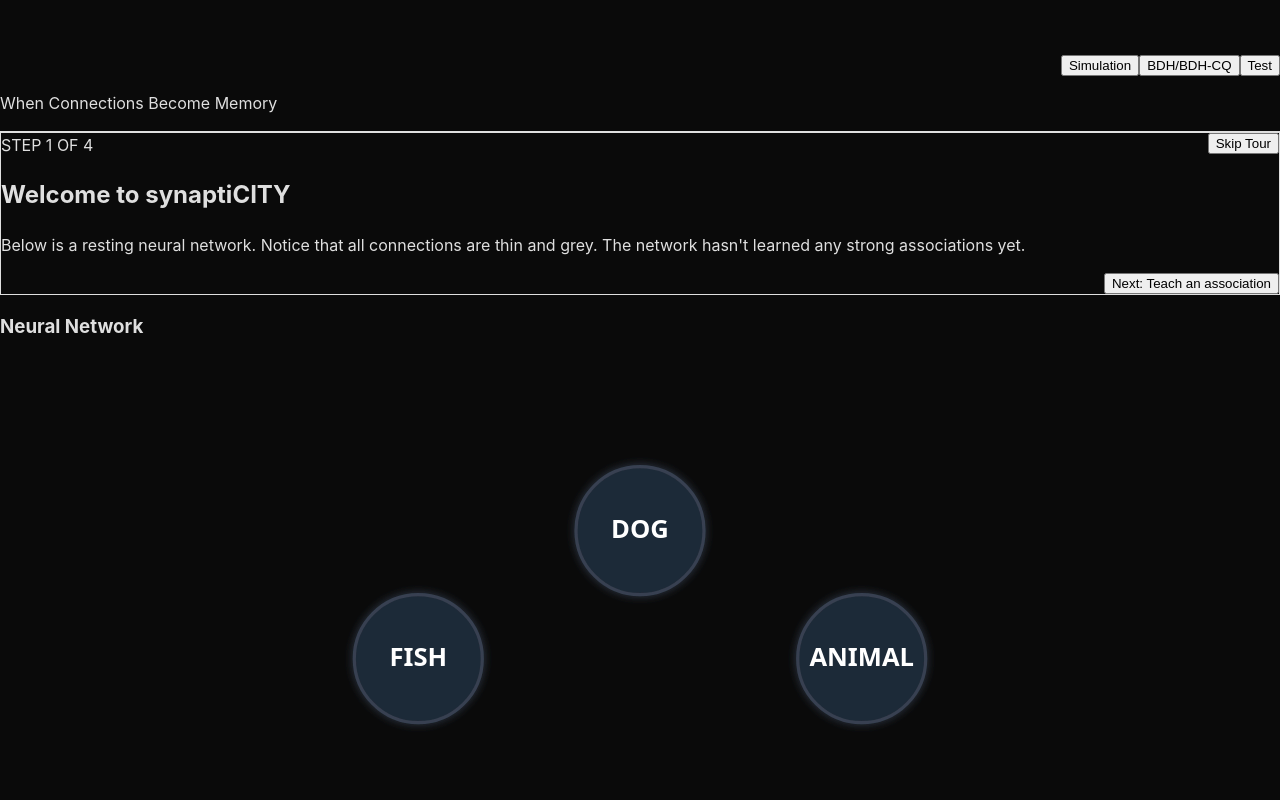
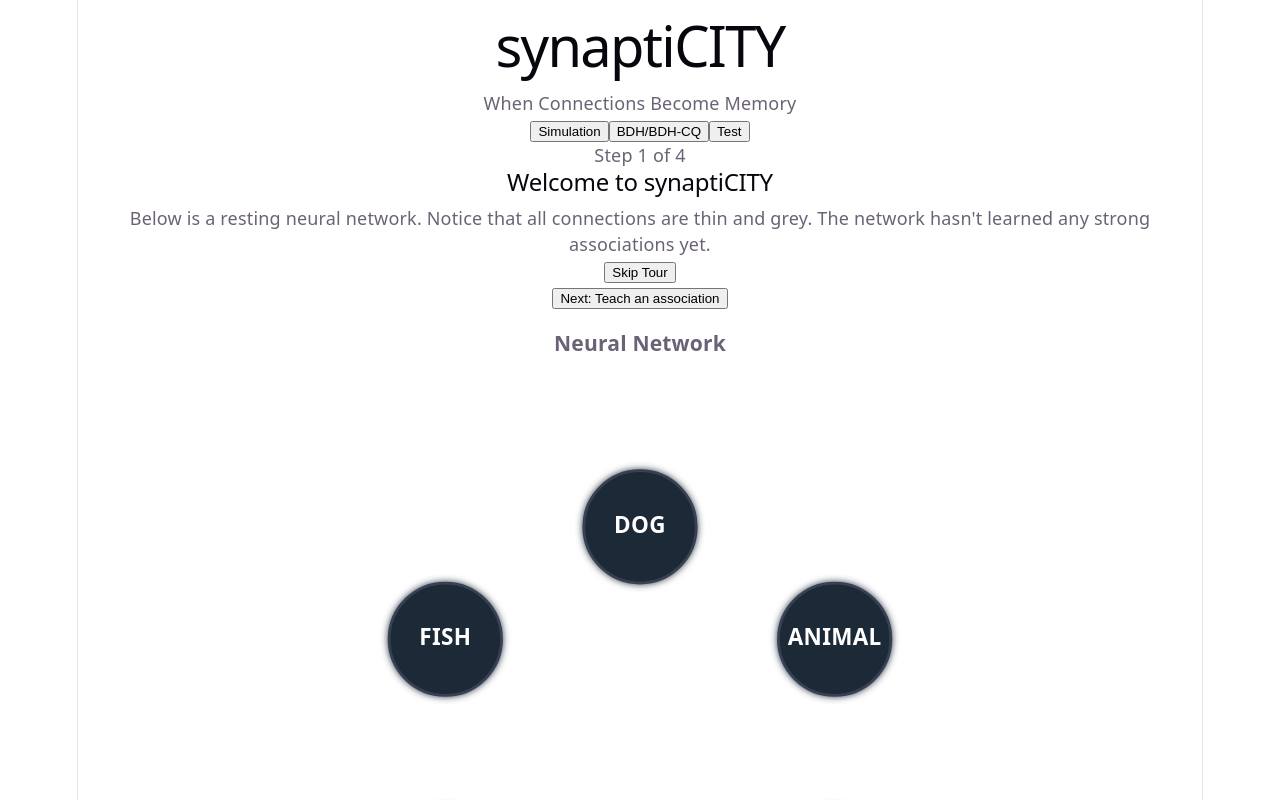
Before and after one commit to sorathiyalaksh37-lang/synaptiCITY, a React (Vite) app: page / in a window 1280 px wide. Shown: the top 800 px of the page. Built offline with nearby package versions, Linux system fonts and the light colour scheme.

Commit message:
feat: adopt synaptiCITY design system

```diff
--- a/src/styles/index.css
+++ b/src/styles/index.css
@@ -1,37 +1,115 @@
-@tailwind base;
-@tailwind components;
-@tailwind utilities;
+:root {
+  --text: #6b6375;
+  --text-h: #08060d;
+  --bg: #fff;
+  --border: #e5e4e7;
+  --code-bg: #f4f3ec;
+  --accent: #aa3bff;
+  --accent-bg: rgba(170, 59, 255, 0.1);
+  --accent-border: rgba(170, 59, 255, 0.5);
+  --social-bg: rgba(244, 243, 236, 0.5);
+  --shadow:
+    rgba(0, 0, 0, 0.1) 0 10px 15px -3px, rgba(0, 0, 0, 0.05) 0 4px 6px -2px;
 
-:root {
-  font-family: Inter, system-ui, Avenir, Helvetica, Arial, sans-serif;
-  line-height: 1.5;
-  font-weight: 400;
+  --sans: system-ui, 'Segoe UI', Roboto, sans-serif;
+  --heading: system-ui, 'Segoe UI', Roboto, sans-serif;
+  --mono: ui-monospace, Consolas, monospace;
 
+  font: 18px/145% var(--sans);
+  letter-spacing: 0.18px;
   color-scheme: light dark;
-  color: rgba(255, 255, 255, 0.87);
-  background-color: #0a0a0a;
-
+  color: var(--text);
+  background: var(--bg);
   font-synthesis: none;
   text-rendering: optimizeLegibility;
   -webkit-font-smoothing: antialiased;
   -moz-osx-font-smoothing: grayscale;
+
+  @media (max-width: 1024px) {
+    font-size: 16px;
+  }
+}
+
+@media (prefers-color-scheme: dark) {
+  :root {
+    --text: #9ca3af;
+    --text-h: #f3f4f6;
+    --bg: #16171d;
+    --border: #2e303a;
+    --code-bg: #1f2028;
+    --accent: #c084fc;
+    --accent-bg: rgba(192, 132, 252, 0.15);
+    --accent-border: rgba(192, 132, 252, 0.5);
+    --social-bg: rgba(47, 48, 58, 0.5);
+    --shadow:
+      rgba(0, 0, 0, 0.4) 0 10px 15px -3px, rgba(0, 0, 0, 0.25) 0 4px 6px -2px;
+  }
+
+  #social .button-icon {
+    filter: invert(1) brightness(2);
+  }
+}
+
+#root {
+  width: 1126px;
+  max-width: 100%;
+  margin: 0 auto;
+  text-align: center;
+  border-inline: 1px solid var(--border);
+  min-height: 100svh;
+  display: flex;
+  flex-direction: column;
+  box-sizing: border-box;
 }
 
 body {
   margin: 0;
-  display: flex;
-  place-items: center;
-  min-width: 320px;
-  min-height: 100vh;
 }
 
-#root {
-  width: 100%;
-  min-height: 100vh;
+h1,
+h2 {
+  font-family: var(--heading);
+  font-weight: 500;
+  color: var(--text-h);
 }
 
-@layer utilities {
-  .connection-line {
-    transition: stroke-width 0.3s ease, stroke 0.3s ease;
+h1 {
+  font-size: 56px;
+  letter-spacing: -1.68px;
+  margin: 32px 0;
+
+  @media (max-width: 1024px) {
+    font-size: 36px;
+    margin: 20px 0;
   }
 }
+
+h2 {
+  font-size: 24px;
+  line-height: 118%;
+  letter-spacing: -0.24px;
+  margin: 0 0 8px;
+
+  @media (max-width: 1024px) {
+    font-size: 20px;
+  }
+}
+
+p {
+  margin: 0;
+}
+
+code,
+.counter {
+  font-family: var(--mono);
+  display: inline-flex;
+  border-radius: 4px;
+  color: var(--text-h);
+}
+
+code {
+  font-size: 15px;
+  line-height: 135%;
+  padding: 4px 8px;
+  background: var(--code-bg);
+}
```
